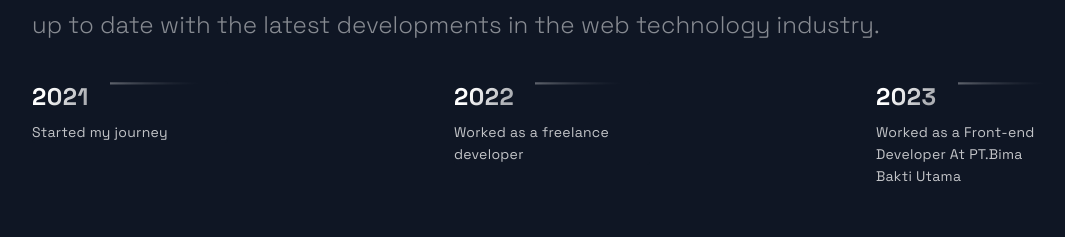
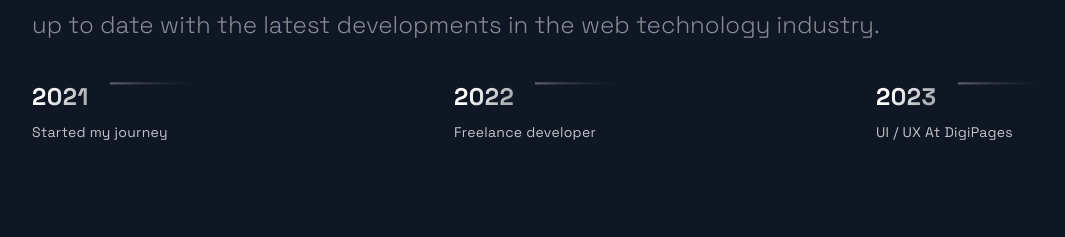
Before and after one commit to ThomasAlberto21/portfolio_website, a Next.js app: page / in a window 1280 px wide. Shown: the part 942-1179 px from the top of the page, without its empty margins (88-1153 px from the left). Built offline with nearby package versions, Linux system fonts and the light colour scheme.

Commit message:
Edit data Constant

```diff
--- a/src/constants/constants.js
+++ b/src/constants/constants.js
@@ -116,9 +116,9 @@ export const projects = [
 
 export const TimeLineData = [
   { year: 2021, text: 'Started my journey' },
-  { year: 2022, text: 'Worked as a freelance developer' },
+  { year: 2022, text: 'Freelance developer' },
   {
     year: 2023,
-    text: 'Worked as a Front-end Developer At PT.Bima Bakti Utama',
+    text: 'UI / UX At DigiPages',
   },
 ];
```
